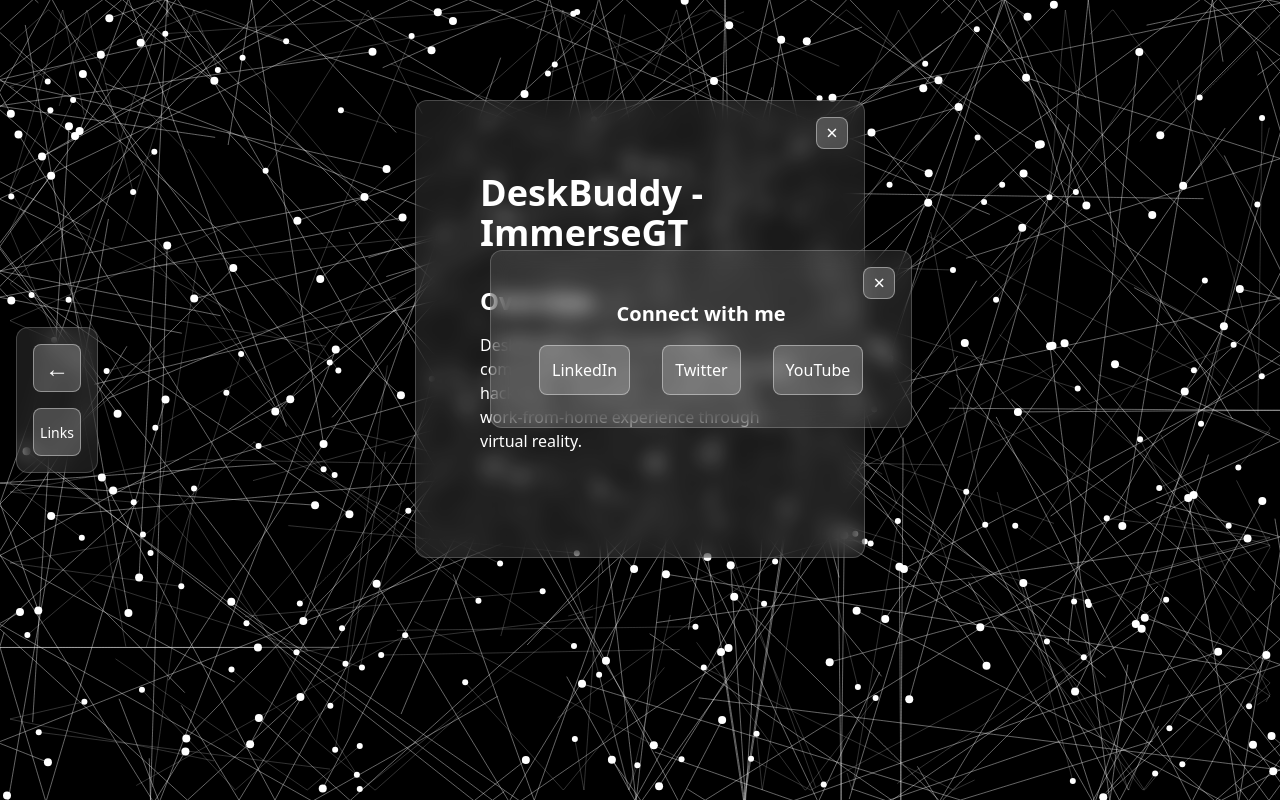
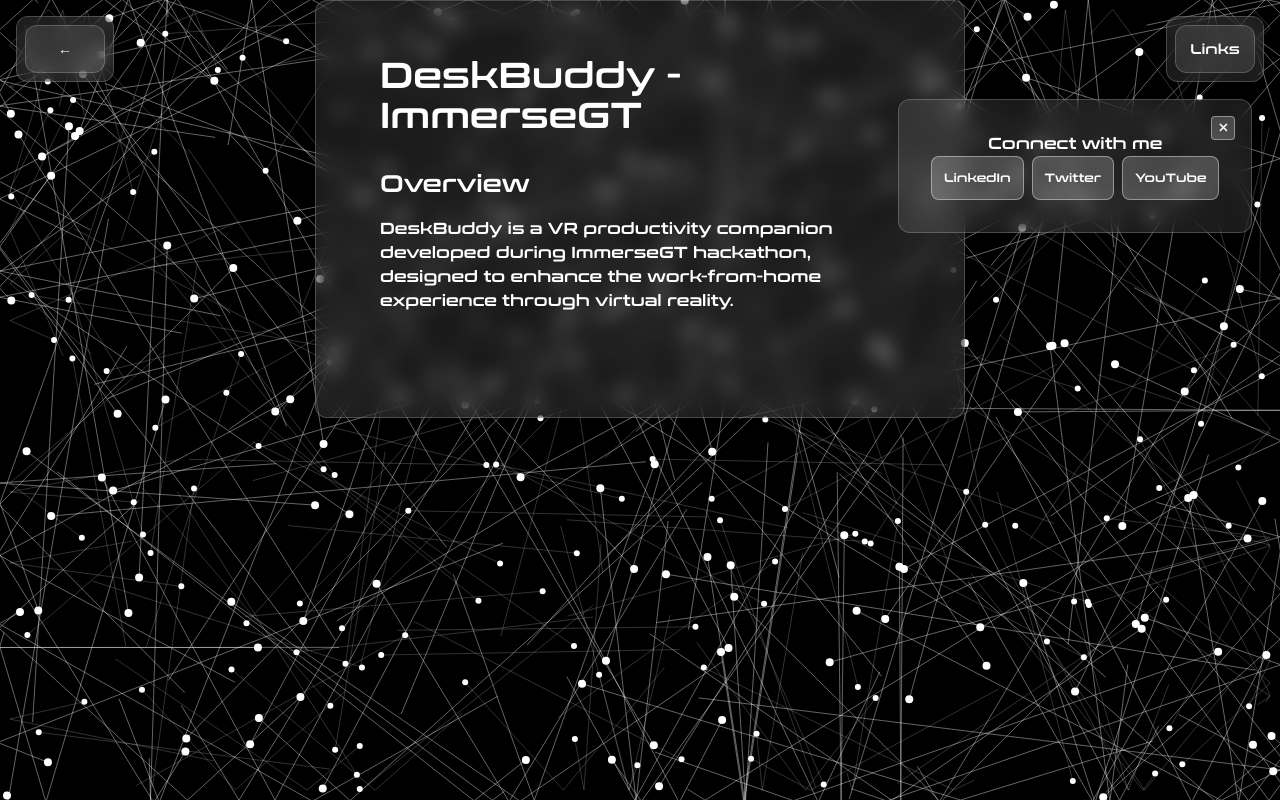
Before and after one commit to CadeXR/CadeXR.gtihub.io, a Next.js app: page /projects/deskbuddy in a window 1280 px wide. Both pictures are taken after a click on the button "Links". Built offline with nearby package versions, Linux system fonts and the light colour scheme.

Commit message:
new font, styling, cleaning up functionality

```diff
--- /dev/null
+++ b/src/app/fonts.ts
@@ -0,0 +1,6 @@
+import localFont from 'next/font/local'
+
+export const conthrax = localFont({
+  src: './Fonts/Conthrax-SemiBold.otf',  // Updated to match the new location
+  display: 'swap',
+})
--- a/src/app/home/page.tsx
+++ b/src/app/home/page.tsx
@@ -48,7 +48,7 @@
 const WINDOW_DIMENSIONS = {
   about: { width: 450, height: 400 },
   portfolio: { width: 350, height: 600 },
-  socials: { width: 300, height: 300 }
+  socials: { width: 300, height: 115 }  // Reduced from 130 to 115
 };
 
 const calculateSpawnNodes = () => {
@@ -72,14 +72,14 @@
   };
 
   const portfolioNode: SpawnNode = {
-    x: aboutNode.x - 500, // 500 pixels left of the about node
+    x: aboutNode.x - 525, // Changed from 515 to 525 to move 10px more to the left
     y: aboutNode.y,
     ...WINDOW_DIMENSIONS.portfolio
   };
 
   const socialsNode: SpawnNode = {
     x: aboutNode.x - (WINDOW_DIMENSIONS.socials.width / 2),
-    y: aboutNode.y + WINDOW_DIMENSIONS.about.height + SPACING + 60, // Reduced from 62 to 60 pixels
+    y: aboutNode.y + WINDOW_DIMENSIONS.about.height + SPACING + 185, // Added 25 more pixels (from 160 to 185)
     ...WINDOW_DIMENSIONS.socials
   };
 
--- a/src/app/layout.tsx
+++ b/src/app/layout.tsx
@@ -1,5 +1,6 @@
 import './globals.css'
 import type { Metadata } from 'next'
+import { conthrax } from './fonts'
 
 export const metadata: Metadata = {
   title: 'XR Developer Portfolio',
@@ -12,10 +13,8 @@
   children: React.ReactNode
 }) {
   return (
-    <html lang="en">
-      <body className="bg-black">
-        {children}
-      </body>
+    <html lang="en" className={conthrax.className}>
+      <body>{children}</body>
     </html>
   )
 }
--- a/src/app/page.tsx
+++ b/src/app/page.tsx
@@ -59,6 +59,7 @@
         isOpen={true}
         onClose={() => {}}
         defaultPosition={windowPosition}
+        showCloseButton={false}
       >
         <div style={{ minWidth: '300px' }}>
           <h2
--- a/src/components/Background/Scene.tsx
+++ b/src/components/Background/Scene.tsx
@@ -31,8 +31,8 @@
   // Refined constants for smoother behavior
   const PARTICLE_SIZE = {
     NORMAL: 4,
-    LARGE: 8,
-    TRANSITION: 10
+    LARGE: 4,
+    TRANSITION: 4
   }
   const PARTICLE_COUNT = 150
   const BASE_VELOCITY = 3
--- a/src/components/Layout/PortfolioPageLayout.tsx
+++ b/src/components/Layout/PortfolioPageLayout.tsx
@@ -6,9 +6,25 @@
 import Scene from '../Background/Scene'
 import StyledLink from '../UI/StyledLink'
 import SocialContent from '@/components/UI/SocialContent'
+import { conthrax } from '@/app/fonts'
 
 interface PortfolioPageLayoutProps {
   children: React.ReactNode
+}
+
+const buttonStyle = {
+  backgroundColor: 'rgba(255, 255, 255, 0.1)',
+  color: 'white',
+  width: '80px', // Increased from 48px
+  height: '48px',
+  borderRadius: '0.75rem',
+  cursor: 'pointer',
+  border: '1px solid rgba(255, 255, 255, 0.2)',
+  fontSize: '0.875rem',
+  transition: 'all 0.2s ease',
+  display: 'flex',
+  alignItems: 'center',
+  justifyContent: 'center',
 }
 
 export default function PortfolioPageLayout({ children }: PortfolioPageLayoutProps) {
@@ -44,26 +60,32 @@
 
   // Center all windows by default
   const [contentPosition, setContentPosition] = useState({
-    x: typeof window !== 'undefined' ? (window.innerWidth - 450) / 2 : 0,
-    y: typeof window !== 'undefined' ? (window.innerHeight - 600) / 2 : 0
+    x: typeof window !== 'undefined' ? (window.innerWidth - 650) / 2 : 0, // Adjusted for new width
+    y: typeof window !== 'undefined' ? (window.innerHeight - 600) / 2 - 100 : 0 // 100px higher
   })
-  const [linksPosition, setLinksPosition] = useState({
-    x: typeof window !== 'undefined' ? (window.innerWidth - 300) / 2 : 0,
-    y: typeof window !== 'undefined' ? (window.innerHeight - 300) / 2 : 0
+  const [linksPosition, setLinksPosition] = useState(() => {
+    if (typeof window === 'undefined') return { x: 0, y: 0 };
+
+    // Position relative to viewport width, similar to the navbar position
+    const navbarRight = window.innerWidth - 16; // 1rem from right
+    return {
+      x: navbarRight - 350 - 16, // Keeping the same X position
+      y: 99, // Moved 5px up (was 104)
+    };
   })
 
   useEffect(() => {
     const handleResize = () => {
       // Keep content window centered
       setContentPosition({
-        x: (window.innerWidth - 450) / 2,
-        y: (window.innerHeight - 600) / 2
+        x: (window.innerWidth - 650) / 2, // Increased from 450px
+        y: (window.innerHeight - 600) / 2 - 100 // 100px higher
       })
 
-      // Keep links window centered
+      // Keep links window positioned relative to navbar
       setLinksPosition({
-        x: (window.innerWidth - 300) / 2,
-        y: (window.innerHeight - 300) / 2
+        x: (window.innerWidth - 16) - 350 - 16, // Consistent with initial position
+        y: 99 // Consistent with initial position
       })
     }
 
@@ -175,19 +197,15 @@
         <Scene />
       </div>
 
-      {/* Left Navbar - using home page styling */}
-      <nav
-        data-frosted-box="true"
+      {/* Back Button - top left */}
+      <div
+        data-frosted-box="back-button"
         style={{
           position: 'fixed',
-          top: '50%',
+          top: '1rem',
           left: '1rem',
-          transform: 'translateY(-50%)',
           zIndex: 50,
-          display: 'flex',
-          flexDirection: 'column',
-          gap: '1rem',
-          padding: '1rem',
+          padding: '0.5rem',
           backgroundColor: 'rgba(255, 255, 255, 0.1)',
           backdropFilter: 'blur(10px)',
           WebkitBackdropFilter: 'blur(10px)',
@@ -197,39 +215,47 @@
       >
         <button
           onClick={handleBack}
-          style={{
-            backgroundColor: 'rgba(255, 255, 255, 0.2)',
-            color: 'white',
-            width: '48px',
-            height: '48px',
-            borderRadius: '0.5rem',
-            cursor: 'pointer',
-            border: '1px solid rgba(255, 255, 255, 0.4)',
-            fontSize: '1.5rem',
-            transition: 'all 0.2s ease',
-            display: 'flex',
-            alignItems: 'center',
-            justifyContent: 'center',
+          className={conthrax.className}
+          style={buttonStyle}
+          onMouseEnter={(e) => {
+            e.currentTarget.style.backgroundColor = 'rgba(255, 255, 255, 0.2)'
+          }}
+          onMouseLeave={(e) => {
+            e.currentTarget.style.backgroundColor = 'rgba(255, 255, 255, 0.1)'
           }}
         >
           ←
         </button>
+      </div>
 
+      {/* Navbar - top right */}
+      <nav
+        data-frosted-box="true"
+        style={{
+          position: 'fixed',
+          top: '1rem',
+          right: '1rem',
+          zIndex: 50,
+          display: 'flex',
+          flexDirection: 'row',
+          gap: '1rem',
+          padding: '0.5rem',
+          backgroundColor: 'rgba(255, 255, 255, 0.1)',
+          backdropFilter: 'blur(10px)',
+          WebkitBackdropFilter: 'blur(10px)',
+          borderRadius: '0.75rem',
+          border: '1px solid rgba(255, 255, 255, 0.2)',
+        }}
+      >
         <button
           onClick={() => setIsLinksOpen(true)}
-          style={{
-            backgroundColor: 'rgba(255, 255, 255, 0.2)',
-            color: 'white',
-            width: '48px',
-            height: '48px',
-            borderRadius: '0.5rem',
-            cursor: 'pointer',
-            border: '1px solid rgba(255, 255, 255, 0.4)',
-            fontSize: '0.875rem',
-            transition: 'all 0.2s ease',
-            display: 'flex',
-            alignItems: 'center',
-            justifyContent: 'center',
+          className={conthrax.className}
+          style={buttonStyle}
+          onMouseEnter={(e) => {
+            e.currentTarget.style.backgroundColor = 'rgba(255, 255, 255, 0.2)'
+          }}
+          onMouseLeave={(e) => {
+            e.currentTarget.style.backgroundColor = 'rgba(255, 255, 255, 0.1)'
           }}
         >
           Links
@@ -243,10 +269,11 @@
         onClose={() => {}}
         defaultPosition={contentPosition}
         onMove={(pos) => setContentPosition(pos)}
-        className="!fixed !w-[450px] max-w-[450px] z-[50]"
+        className="!fixed !w-[650px] max-w-[650px] z-[50]"
+        showCloseButton={false}
         style={{
-          width: '450px',
-          maxWidth: '450px',
+          width: '650px',
+          maxWidth: '650px',
           maxHeight: '80vh',
         }}
       >
--- a/src/components/UI/FrostedWindow.tsx
+++ b/src/components/UI/FrostedWindow.tsx
@@ -4,14 +4,15 @@
 import { useEffect, useCallback, useState } from 'react'
 
 interface FrostedWindowProps {
-  id: string
-  children: React.ReactNode
+  id?: string
   isOpen: boolean
   onClose: () => void
   defaultPosition: { x: number, y: number }
   onMove?: (position: { x: number, y: number }) => void
   style?: React.CSSProperties
   className?: string
+  showCloseButton?: boolean
+  children: React.ReactNode
 }
 
 export default function FrostedWindow({
@@ -22,7 +23,8 @@
   defaultPosition,
   onMove,
   style,
-  className
+  className,
+  showCloseButton = true
 }: FrostedWindowProps) {
   const [isActive, setIsActive] = useState(false)
   const x = useMotionValue(defaultPosition?.x ?? 0)
@@ -136,29 +138,39 @@
           dragElastic={0}
           dragTransition={{ power: 0, timeConstant: 0 }}
         >
+          <div className="window-header" style={{ position: 'relative' }}>
+            {showCloseButton && (
               <button
                 onClick={onClose}
                 style={{
                   position: 'absolute',
-              right: '1rem',
-              top: '1rem',
-              backgroundColor: 'rgba(255, 255, 255, 0.2)',
-              color: 'white',
-              width: '32px',
-              height: '32px',
-              borderRadius: '0.5rem',
-              cursor: 'pointer',
-              border: '1px solid rgba(255, 255, 255, 0.4)',
-              fontSize: '1.25rem',
-              transition: 'all 0.2s ease',
+                  top: '-1rem',
+                  right: '-1rem',
+                  width: '24px',
+                  height: '24px',
                   display: 'flex',
                   alignItems: 'center',
                   justifyContent: 'center',
+                  backgroundColor: 'rgba(255, 255, 255, 0.2)',
+                  border: '1px solid rgba(255, 255, 255, 0.4)',
+                  borderRadius: '4px',
+                  color: 'white',
+                  fontSize: '16px',
+                  cursor: 'pointer',
+                  transition: 'all 0.2s ease',
+                }}
+                onMouseEnter={(e) => {
+                  e.currentTarget.style.backgroundColor = 'rgba(255, 255, 255, 0.3)';
+                }}
+                onMouseLeave={(e) => {
+                  e.currentTarget.style.backgroundColor = 'rgba(255, 255, 255, 0.2)';
                 }}
               >
                 ×
               </button>
-          <div className="window-content" style={{ marginTop: '1rem' }}>
+            )}
+          </div>
+          <div className="window-content">
             {children}
           </div>
         </motion.div>
--- a/src/components/UI/PortfolioWindow.tsx
+++ b/src/components/UI/PortfolioWindow.tsx
@@ -2,6 +2,7 @@
 
 import { useRouter } from 'next/navigation'
 import FrostedWindow from './FrostedWindow'
+import { conthrax } from '@/app/fonts'
 
 interface PortfolioWindowProps {
   id?: string
@@ -112,6 +113,7 @@
               key={project.path}
               onClick={() => handleProjectClick(project.path)}
               style={buttonStyle}
+              className={conthrax.className}
               onMouseEnter={(e) => {
                 e.currentTarget.style.backgroundColor = 'rgba(255, 255, 255, 0.2)'
               }}
--- a/src/components/UI/SocialContent.tsx
+++ b/src/components/UI/SocialContent.tsx
@@ -7,25 +7,28 @@
   borderRadius: '0.5rem',
   border: '1px solid rgba(255, 255, 255, 0.4)',
   cursor: 'pointer',
-  fontSize: '1rem',
+  fontSize: '0.75rem',
   transition: 'all 0.2s ease',
   textAlign: 'center' as const,
   textDecoration: 'none',
-  flex: '1',
-  margin: '0 0.5rem',
+  whiteSpace: 'nowrap' as const,
 };
 
 export default function SocialContent() {
   return (
     <div style={{
-      minWidth: '300px',
-      backgroundColor: 'transparent'
+      width: '100%',
+      backgroundColor: 'transparent',
+      padding: '0.0rem',
+      display: 'flex',
+      flexDirection: 'column',
+      alignItems: 'center',
+      gap: '0.0rem'
     }}>
       <h2 style={{
         color: 'white',
-        fontSize: '1.25rem',
+        fontSize: '1rem',
         fontWeight: 'bold',
-        marginBottom: '1rem',
         textAlign: 'center'
       }}>
         Connect with me
@@ -33,10 +36,9 @@
 
       <div style={{
         display: 'flex',
-        justifyContent: 'space-between',
-        alignItems: 'center',
-        gap: '1rem',
-        padding: '0 0.5rem'
+        justifyContent: 'center',
+        gap: '0.5rem',
+        width: '100%'
       }}>
         <a
           href="https://www.linkedin.com/in/cade-gilbert/"
--- a/src/components/UI/StyledLink.tsx
+++ b/src/components/UI/StyledLink.tsx
@@ -21,6 +21,7 @@
         borderRadius: '0.5rem',
         border: '1px solid rgba(255, 255, 255, 0.4)',
         transition: 'all 0.2s ease',
+        fontFamily: 'inherit', // This will inherit the Conthrax font
       }}
       onMouseEnter={(e) => {
         e.currentTarget.style.backgroundColor = 'rgba(255, 255, 255, 0.3)'
```
Also changed, not shown: src/components/UI/NavBar.tsx (+4 -26 lines), public/Fonts/Conthrax-SemiBold.otf (added), src/app/Fonts/Conthrax-SemiBold.otf (added), 21 other files (tests, documents, lock files or other folders). Lines whose indentation alone changed are shown as unchanged.
